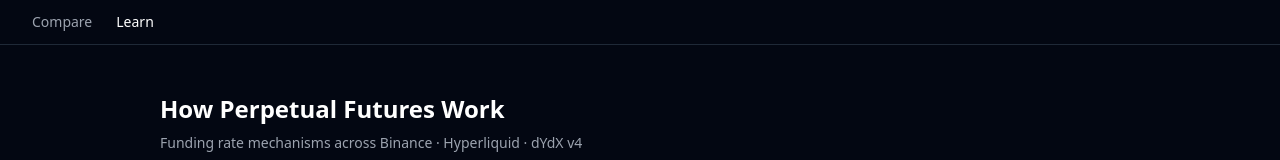
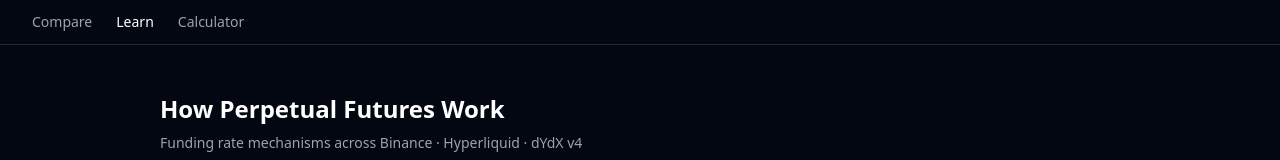
Before and after one commit to Beltran12138/perpkit, a Next.js app in the folder apps/compare/: page /learn in a window 1280 px wide. Shown: the top 160 px of the page. Built offline with nearby package versions, Linux system fonts and the light colour scheme; no server answers.

Commit message:
feat(compare): add Calculator tab to NavBar

```diff
--- a/apps/compare/components/NavBar.tsx
+++ b/apps/compare/components/NavBar.tsx
@@ -6,6 +6,7 @@ import { usePathname } from 'next/navigation'
 const LINKS = [
   { href: '/', label: 'Compare' },
   { href: '/learn', label: 'Learn' },
+  { href: '/calculator', label: 'Calculator' },
 ] as const
 
 export function NavBar() {
```
